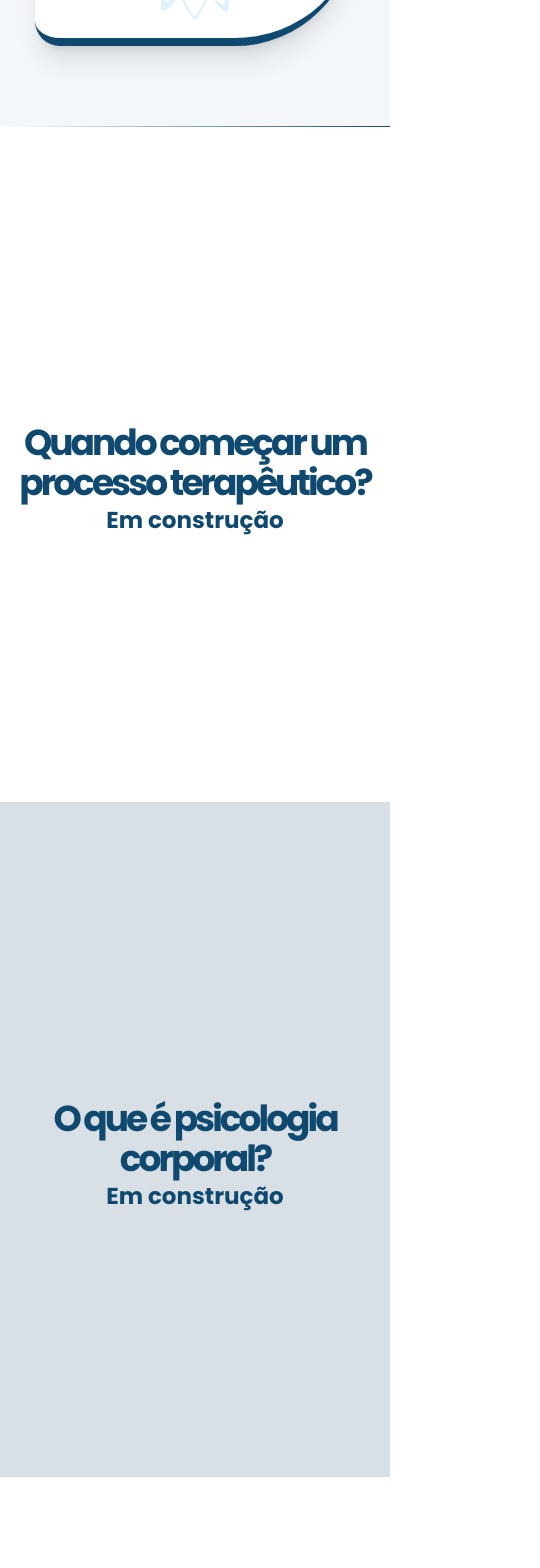
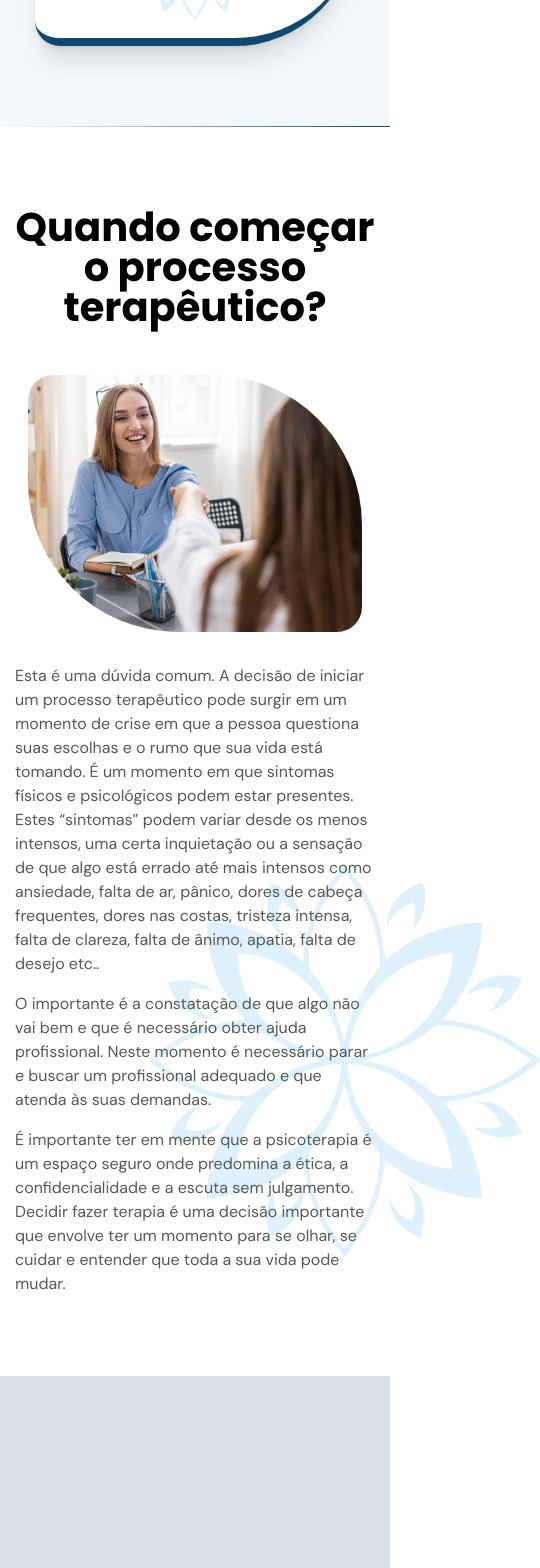
Before and after one commit to elena-calcada/psicologa-eliane-alano, a Next.js app: page / in a window 390 px wide. Shown: the part 4140-5708 px from the top of the page, 540 px wide, since content can reach past the window. Built offline with nearby package versions, Linux system fonts and the light colour scheme.

Commit message:
responsive and animated therapeutic section

```diff
--- a/components/TherapeuticProcessSection.tsx
+++ b/components/TherapeuticProcessSection.tsx
@@ -1,15 +1,69 @@
+
+
+"use client"
+import { fadeIn } from "@/utils/variants";
+import { motion } from "framer-motion";
+import Image from "next/image";
 
 export default function TherapeuticProcessSection() {
   return (
-    <section className="w-full h-[80vh] flex flex-col items-center justify-center bg-white" id="therapeutic-process">
-      <div className="container w-full flex flex-col items-center justify-center">
-        <h1 className="h1 text-4xl text-primary mt-8 text-center">
-          Quando começar um processo terapêutico?
-        </h1>
-        <h3 className="h3 text-primary">
-          Em construção
-        </h3>
-      </div>
-    </section>
+    <>
+      <section className="bg-white" id="aboult">
+        <div className="relative w-full h-full flex items-center justify-center">
+          {<Image
+            src="/assets/mandala.svg"
+            alt=""
+            width={625}
+            height={625}
+            className="absolute right-[-150px] bottom-[120px] z-30 opacity-20 sm:right-[-250px] sm:bottom-0"
+          />}
+          <div className="container">
+            <motion.h2
+              className="h2 text-center"
+              variants={fadeIn("up", 0.4)}
+              initial="hidden"
+              whileInView={"show"}
+              viewport={{ once: false, amount: 0.2 }}
+            >
+              Quando começar o processo terapêutico?
+            </motion.h2>
+            <div className="w-full flex flex-col gap-8 items-center justify-center xl:flex-row xl:gap-16">
+
+              <motion.div
+                className={"relative w-[334px] h-[257px] md:w-[480px] md:h-[370px]"}
+                variants={fadeIn("up", 0.6)}
+                initial="hidden"
+                whileInView={"show"}
+                viewport={{ once: false, amount: 0.2 }}
+              >
+                <Image
+                  src="/assets/processo-terapeutico.png"
+                  layout="fill" objectFit="cover"
+                  alt=""
+                  className="z-40 absolute rounded-se-[150px] rounded-ss-[25px] rounded-e-[25px] rounded-s-[150px] md:rounded-se-[200px] md:md:rounded-es-[200px]"
+                />
+              </motion.div>
+              <motion.div
+                className="z-40 flex flex-col gap-4 lg-xl:w-[80%] xl:w-[55%]"
+                variants={fadeIn("up", 0.8)}
+                initial="hidden"
+                whileInView={"show"}
+                viewport={{ once: false, amount: 0.05 }}
+              >
+                <p className="p">
+                  Esta é uma dúvida comum. A decisão de iniciar um processo terapêutico pode surgir em um momento de crise em que a pessoa questiona suas escolhas e o rumo que sua vida está tomando. É um momento em que sintomas físicos e psicológicos podem estar presentes. Estes “sintomas” podem variar desde os menos intensos, uma certa inquietação ou a sensação de que algo está errado até mais intensos como ansiedade, falta de ar, pânico, dores de cabeça frequentes, dores nas costas, tristeza intensa, falta de clareza, falta de ânimo, apatia, falta de desejo etc..
+                </p>
+                <p className="p">
+                  O importante é a constatação de que algo não vai bem e que é necessário obter ajuda profissional. Neste momento é necessário parar e buscar um profissional adequado e que atenda às suas demandas.
+                </p>
+                <p className="p">
+                  É importante ter em mente que a psicoterapia é um espaço seguro onde predomina a ética, a confidencialidade e a escuta sem julgamento.  Decidir fazer terapia é uma decisão importante que envolve  ter um momento para se olhar,  se cuidar e entender que toda a sua vida pode mudar.
+                </p>
+              </motion.div>
+            </div>
+          </div>
+        </div>
+      </section>
+    </>
   )
 }
```
